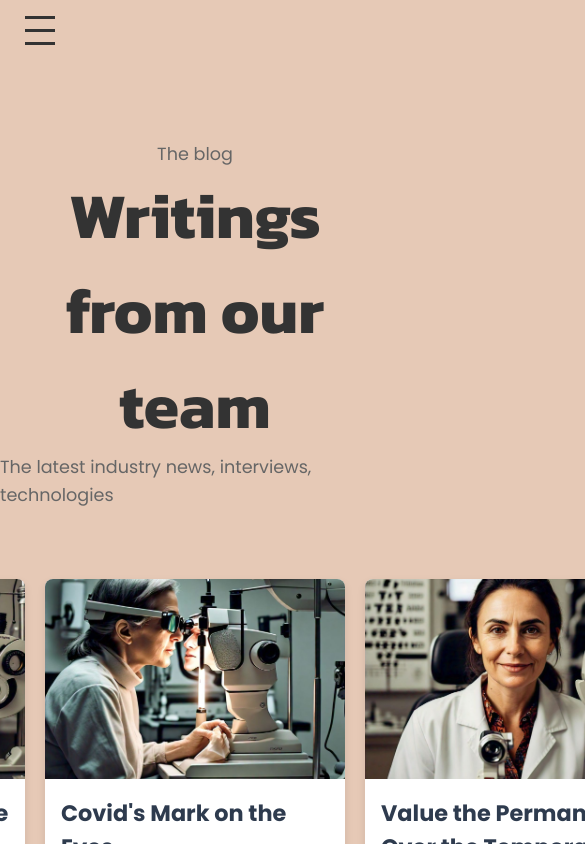
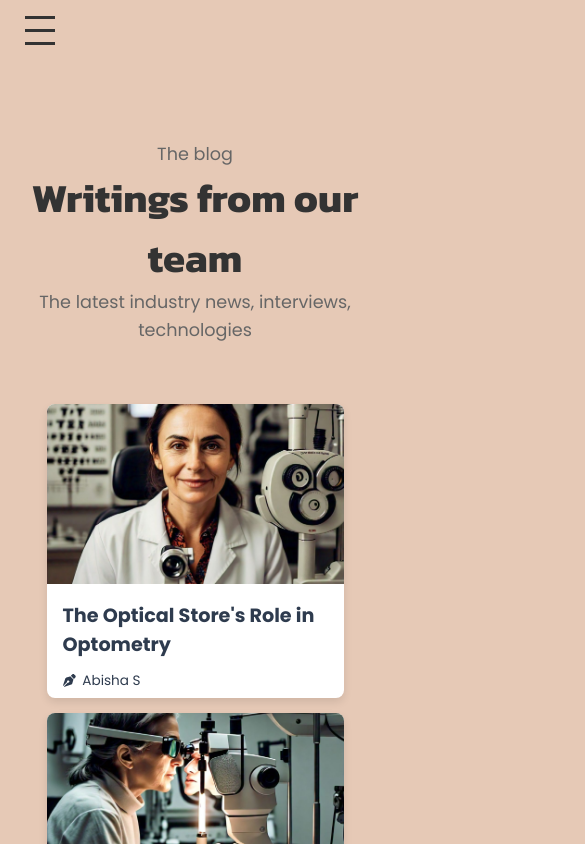
Before and after one commit to sam-sudar/OptoProject, a React (Vite) app in the folder EyeCare/: page /blogs in a window 390 px wide. Shown: the top 844 px of the page, 585 px wide, since content can reach past the window. Built offline with nearby package versions, Linux system fonts and the light colour scheme.

Commit message:
Blog_responsive

```diff
--- a/EyeCare/src/routes/Home/home.css
+++ b/EyeCare/src/routes/Home/home.css
@@ -186,7 +186,7 @@
     height: 320px;
   }
   .exp-box {
-    font-size: 0.9rem;
+    font-size: 0.79rem;
     text-align: left;
   }
 }
--- a/EyeCare/src/routes/blogs.css
+++ b/EyeCare/src/routes/blogs.css
@@ -111,3 +111,35 @@
 .blog-card:hover img {
   transform: scale(1.05);
 }
+
+/* Mobile View: Single Column */
+@media (max-width: 768px) {
+  .blogs-home > h1 {
+    font-size: 2.5rem;
+  }
+  .blogs-home > p {
+    text-align: center;
+  }
+  .blog-cards-container {
+    grid-template-columns: 1fr;
+    gap: 15px;
+    padding: 10px;
+  }
+
+  .blog-card {
+    margin: 0 auto;
+    width: 90%; /* Ensures consistent width for smaller screens */
+  }
+
+  .blog-card img {
+    height: 180px; /* Adjust height for smaller screens */
+  }
+
+  .blog-card h3 {
+    font-size: 1.2em;
+  }
+
+  .blog-card h4 {
+    font-size: 0.85rem;
+  }
+}
--- a/EyeCare/src/routes/contact.css
+++ b/EyeCare/src/routes/contact.css
@@ -104,4 +104,7 @@
     max-width: 100%;
     margin-bottom: 20px;
   }
+  iframe {
+    width: 250px;
+  }
 }
```
